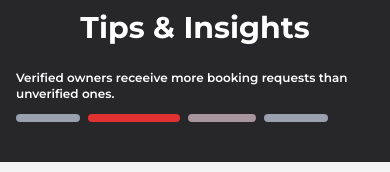
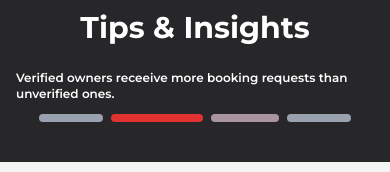
Before and after one commit to gabiuz/Lendr, a Next.js app in the folder client/: page /owner-dashboard in a window 390 px wide. Shown: the part 2661-2833 px from the top of the page. Built offline with nearby package versions, Linux system fonts and the light colour scheme.

Commit message:
added responsiveness to owner dashboard

```diff
--- a/client/app/owner-dashboard/page.jsx
+++ b/client/app/owner-dashboard/page.jsx
@@ -230,7 +230,7 @@ export default function OwnerDashboard() {
         <div className="text text-white text-center lg:text-left">
           <h1 className="max-w-xs md:max-w-md lg:max-w-lg text-3xl md:text-4xl lg:text-5xl xl:text-6xl font-bold">Tips & Insights</h1>
         </div>
-        <div className="tips-section flex flex-col gap-3 md:gap-4 w-full lg:w-auto">
+        <div className="tips-section flex flex-col justify-center items-center gap-3 md:gap-4 w-full lg:w-auto">
           <p className="text-white font-semibold text-xs md:text-sm lg:text-base xl:text-2xl min-h-8 md:min-h-10 lg:min-h-12 transition-opacity duration-500">
             {tips[activeTipIndex]}
           </p>
```
